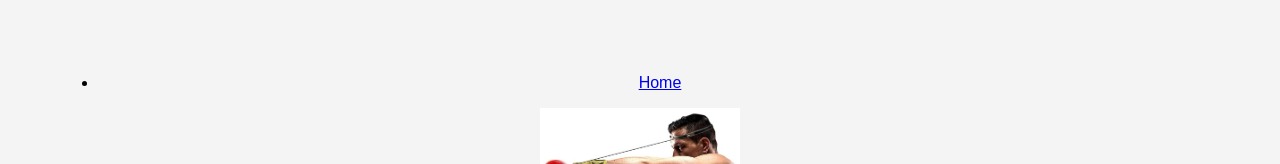
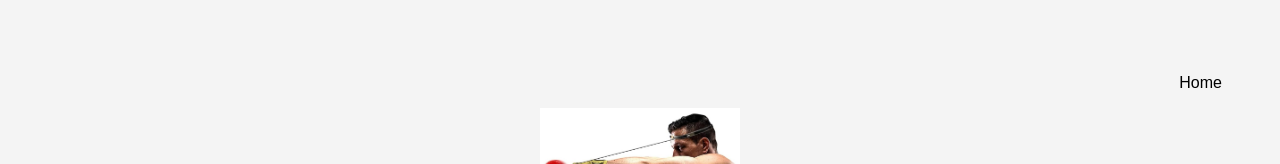
Before and after one commit to Powerful69/Powerful-site, a plain HTML site: page Zahialga.html in a window 1280 px wide. Shown: the top 164 px of the page. Drawn offline with Linux system fonts and the light colour scheme.

Commit message:
Update Zahialga.css

```diff
--- a/Zahialga.css
+++ b/Zahialga.css
@@ -19,7 +19,6 @@ button:hover {
   background: #008c9e;
 }
 
-/* Modal styles */
 .modal {
   display: none;
   position: fixed;
@@ -65,7 +64,6 @@ button:hover {
   width: 100%;
 }
 
-/* Close button */
 .close {
   color: #aaa;
   float: right;
@@ -76,3 +74,19 @@ button:hover {
 .close:hover {
   color: #000;
 }
+.nav-links {
+  list-style: none;
+  display: flex;
+  justify-content: flex-end;
+}
+.nav-links li {
+  margin-left: 20px;
+}
+.nav-links a {
+  color: #000000;
+  text-decoration: none;
+  transition: color 0.3s ease;
+}
+.nav-links a:hover {
+  color: #00bcd4;
+}
```
